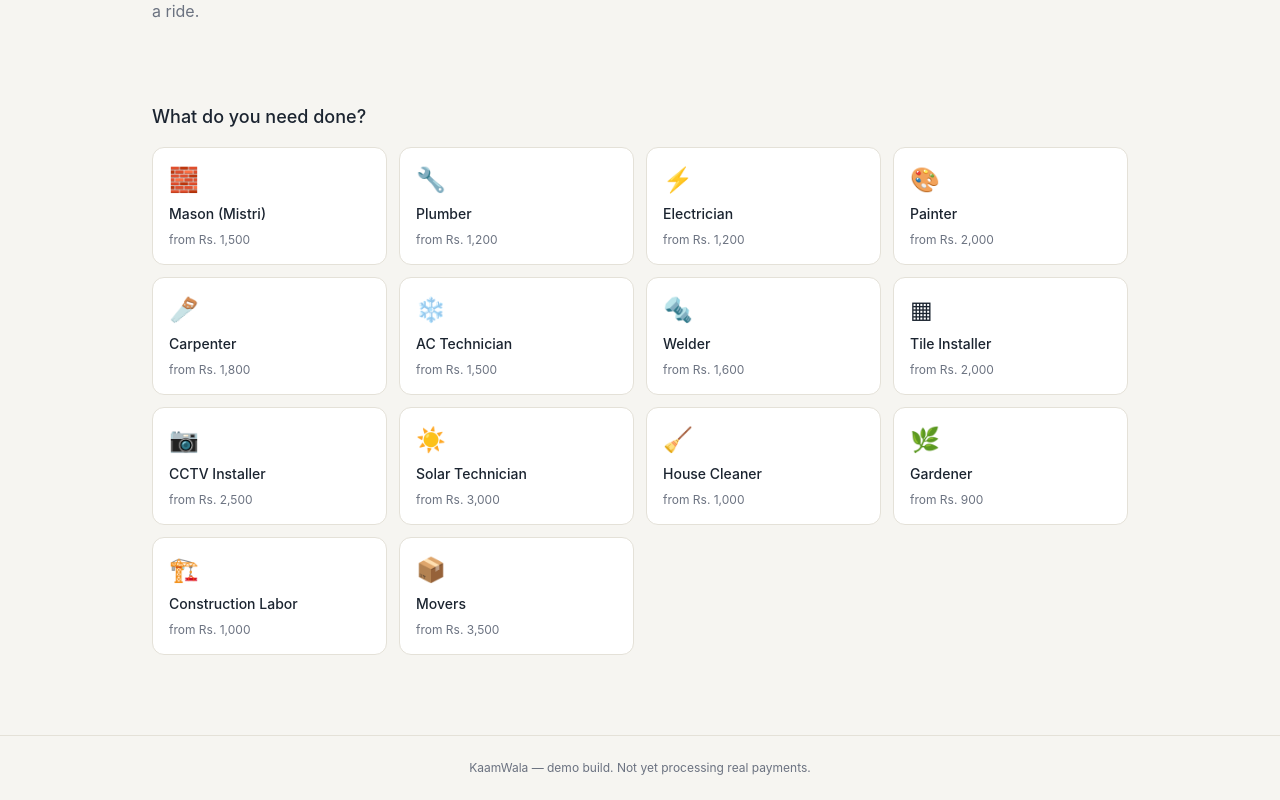
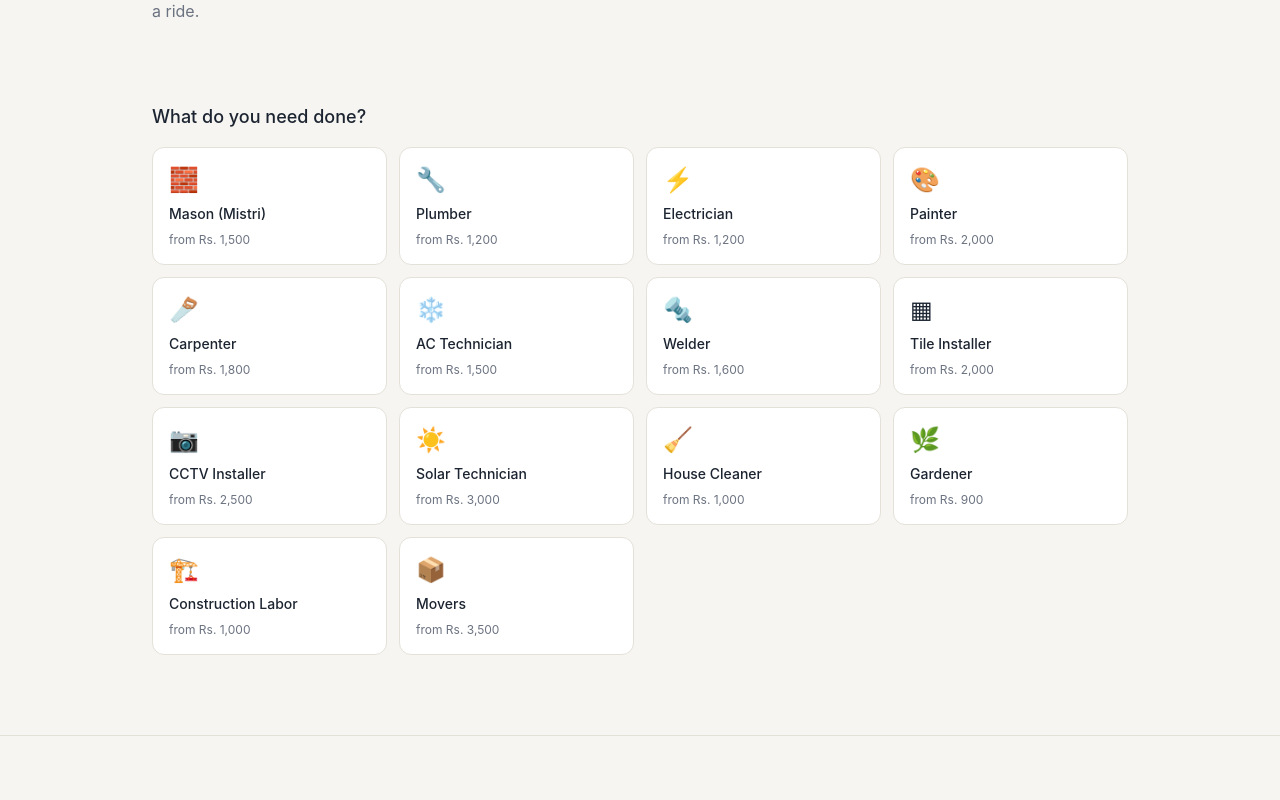
Before and after one commit to banday72/kaamwala-starter-app, a Next.js app: page / in a window 1280 px wide. Shown: the part 332-1132 px from the top of the page. Built offline with nearby package versions, Linux system fonts and the light colour scheme; no server answers.

Commit message:
Remove demo build line from footer

```diff
--- a/src/app/layout.tsx
+++ b/src/app/layout.tsx
@@ -54,7 +54,7 @@ export default function RootLayout({
           </header>
           <main className="flex-1">{children}</main>
           <footer className="border-t py-6 text-center text-xs" style={{ borderColor: "var(--border)", color: "var(--muted)" }}>
-            KaamWala — demo build. Not yet processing real payments.
+
           </footer>
         </body>
       </html>
```
